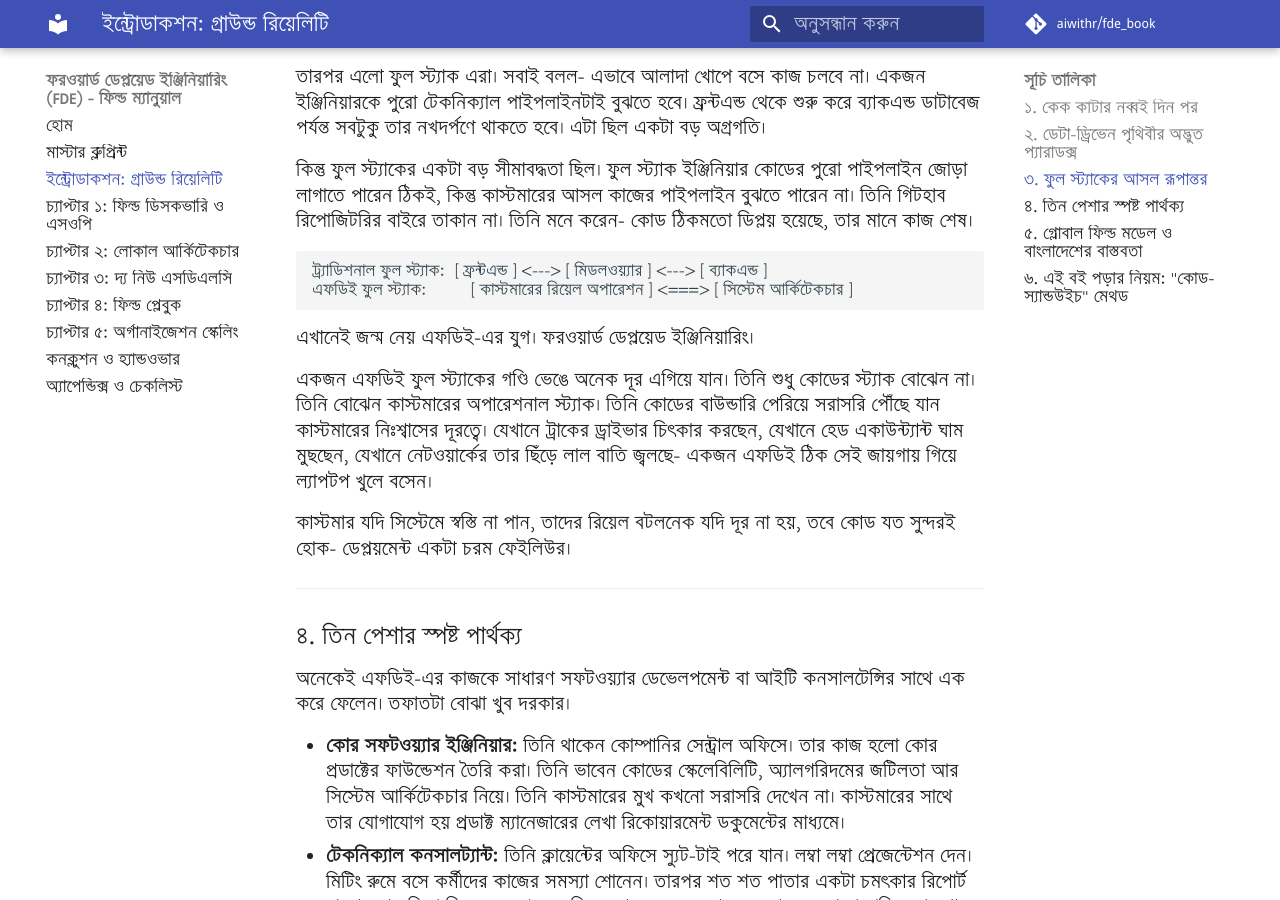
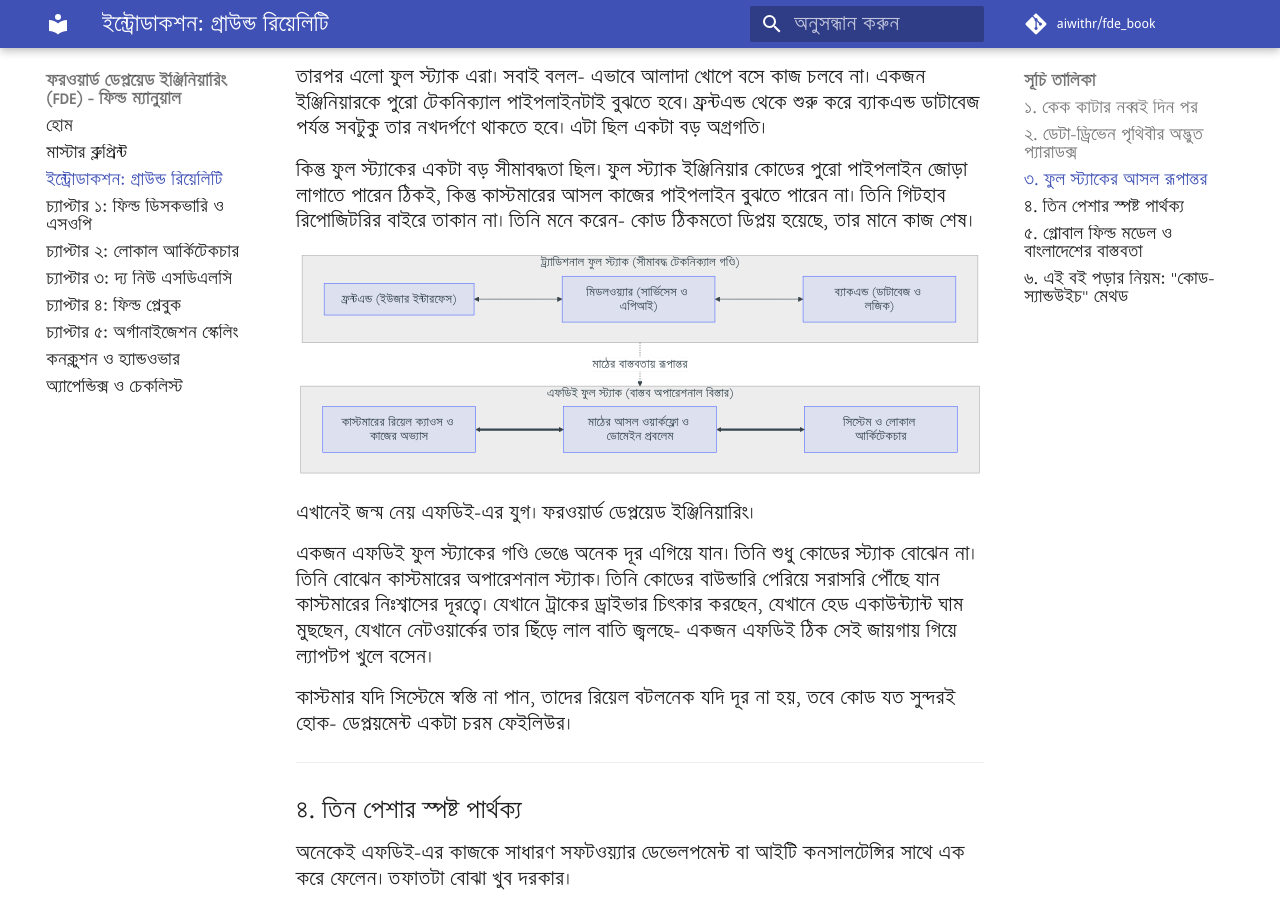
Before and after one commit to aiwithr/fde_book, an MkDocs documentation site: the page built from docs/intro/index.md, in a window 1280 px wide and 900 px high, scrolled down 1890 px. Built offline with MkDocs 1.6.1 and Material for MkDocs 9.7.7, drawn with Linux system fonts in a browser that asks for light colours; some web fonts are replaced; comment, search, counter and statistics services are not loaded; some of the changed lines change nothing that is shown.

Commit message:
feat: replace ASCII diagram with visual Mermaid flowchart in introduction

````diff
--- a/docs/intro/index.md
+++ b/docs/intro/index.md
@@ -44,9 +44,19 @@
 
 কিন্তু ফুল স্ট্যাকের একটা বড় সীমাবদ্ধতা ছিল। ফুল স্ট্যাক ইঞ্জিনিয়ার কোডের পুরো পাইপলাইন জোড়া লাগাতে পারেন ঠিকই, কিন্তু কাস্টমারের আসল কাজের পাইপলাইন বুঝতে পারেন না। তিনি গিটহাব রিপোজিটরির বাইরে তাকান না। তিনি মনে করেন- কোড ঠিকমতো ডিপ্লয় হয়েছে, তার মানে কাজ শেষ।
 
-```
-ট্র্যাডিশনাল ফুল স্ট্যাক:  [ ফ্রন্টএন্ড ] <---> [ মিডলওয়্যার ] <---> [ ব্যাকএন্ড ]
-এফডিই ফুল স্ট্যাক:         [ কাস্টমারের রিয়েল অপারেশন ] <===> [ সিস্টেম আর্কিটেকচার ]
+```mermaid
+flowchart TD
+    subgraph Traditional["ট্র্যাডিশনাল ফুল স্ট্যাক (সীমাবদ্ধ টেকনিক্যাল গণ্ডি)"]
+        direction LR
+        T1["ফ্রন্টএন্ড (ইউজার ইন্টারফেস)"] <---> T2["মিডলওয়্যার (সার্ভিসেস ও এপিআই)"] <---> T3["ব্যাকএন্ড (ডাটাবেজ ও লজিক)"]
+    end
+
+    subgraph FDE["এফডিই ফুল স্ট্যাক (বাস্তব অপারেশনাল বিস্তার)"]
+        direction LR
+        F1["কাস্টমারের রিয়েল ক্যাওস ও কাজের অভ্যাস"] <===> F2["মাঠের আসল ওয়ার্কফ্লো ও ডোমেইন প্রবলেম"] <===> F3["সিস্টেম ও লোকাল আর্কিটেকচার"]
+    end
+
+    Traditional -.->|"মাঠের বাস্তবতায় রূপান্তর"| FDE
 ```
 
 এখানেই জন্ম নেয় এফডিই-এর যুগ। ফরওয়ার্ড ডেপ্লয়েড ইঞ্জিনিয়ারিং।
````
